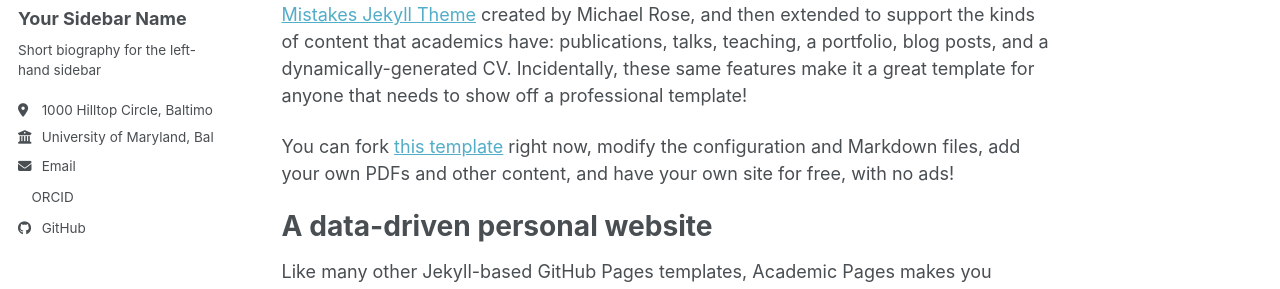
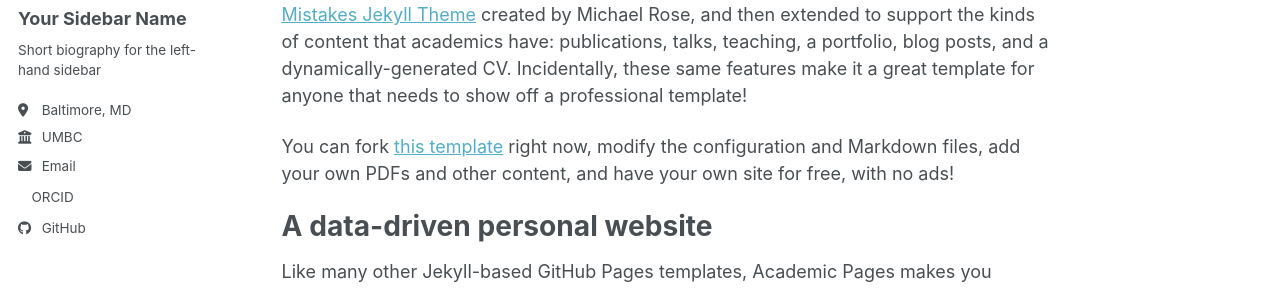
Before and after one commit to hyeonjoong-k/hyeonjoong-k.github.io, a Jekyll site: the page built from _pages/about.md, in a window 1280 px wide. Shown: the part 278-567 px from the top of the page. Built offline with Jekyll 4.4.1, drawn with Linux system fonts in a browser that asks for light colours; a style sheet for code colours, icons or effects is not loaded.

Commit message:
Update _config.yml

```diff
--- a/_config.yml
+++ b/_config.yml
@@ -27,8 +27,8 @@
   name             : "Your Sidebar Name"
   pronouns         : # example: "she/her"
   bio              : "Short biography for the left-hand sidebar"
-  location         : "1000 Hilltop Circle, Baltimore, MD 21250"
-  employer         : "University of Maryland, Baltimore County"
+  location         : "Baltimore, MD"
+  employer         : "UMBC"
   uri              : # URL
   email            : "k280@umbc.edu"
 
```
